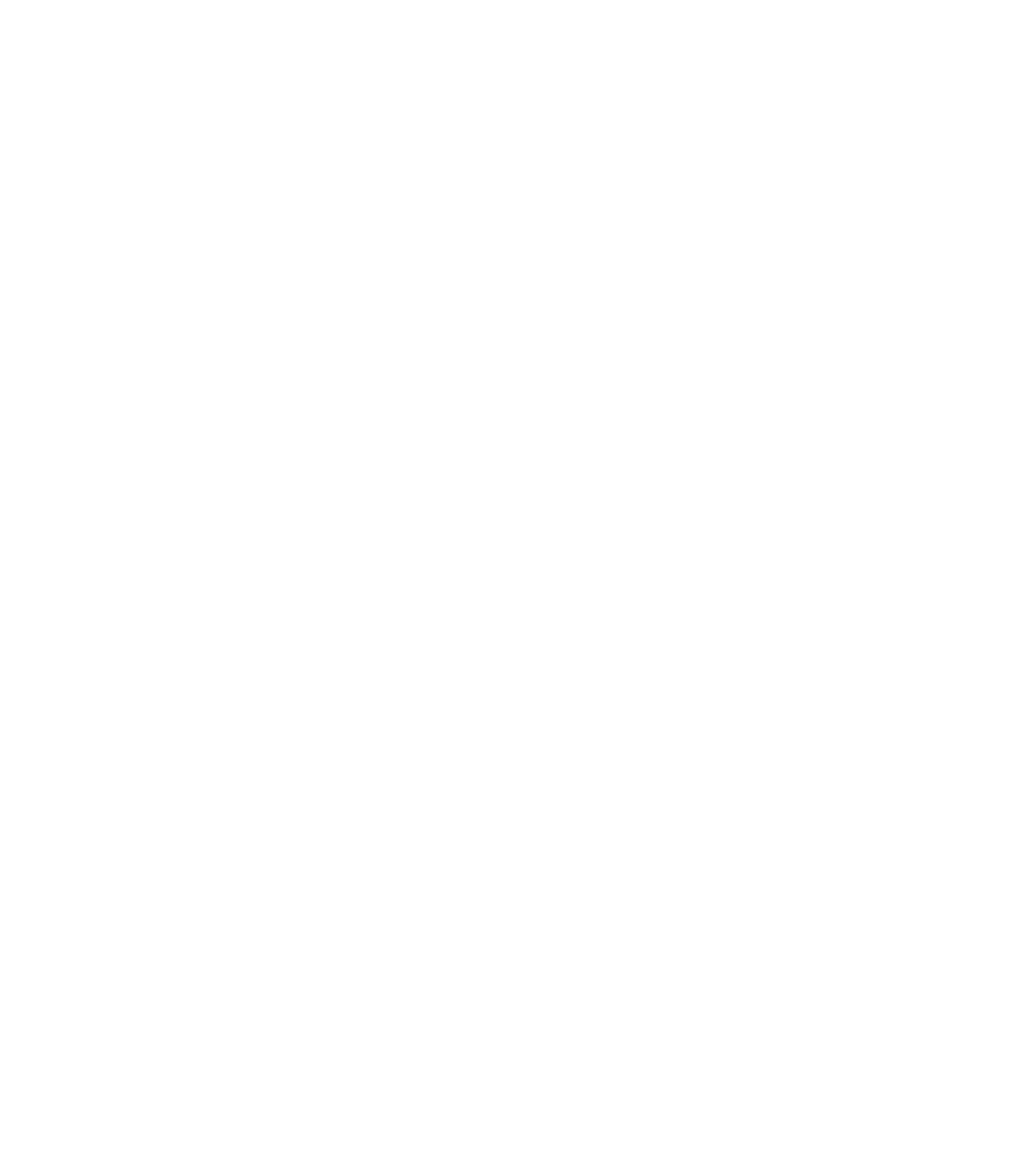
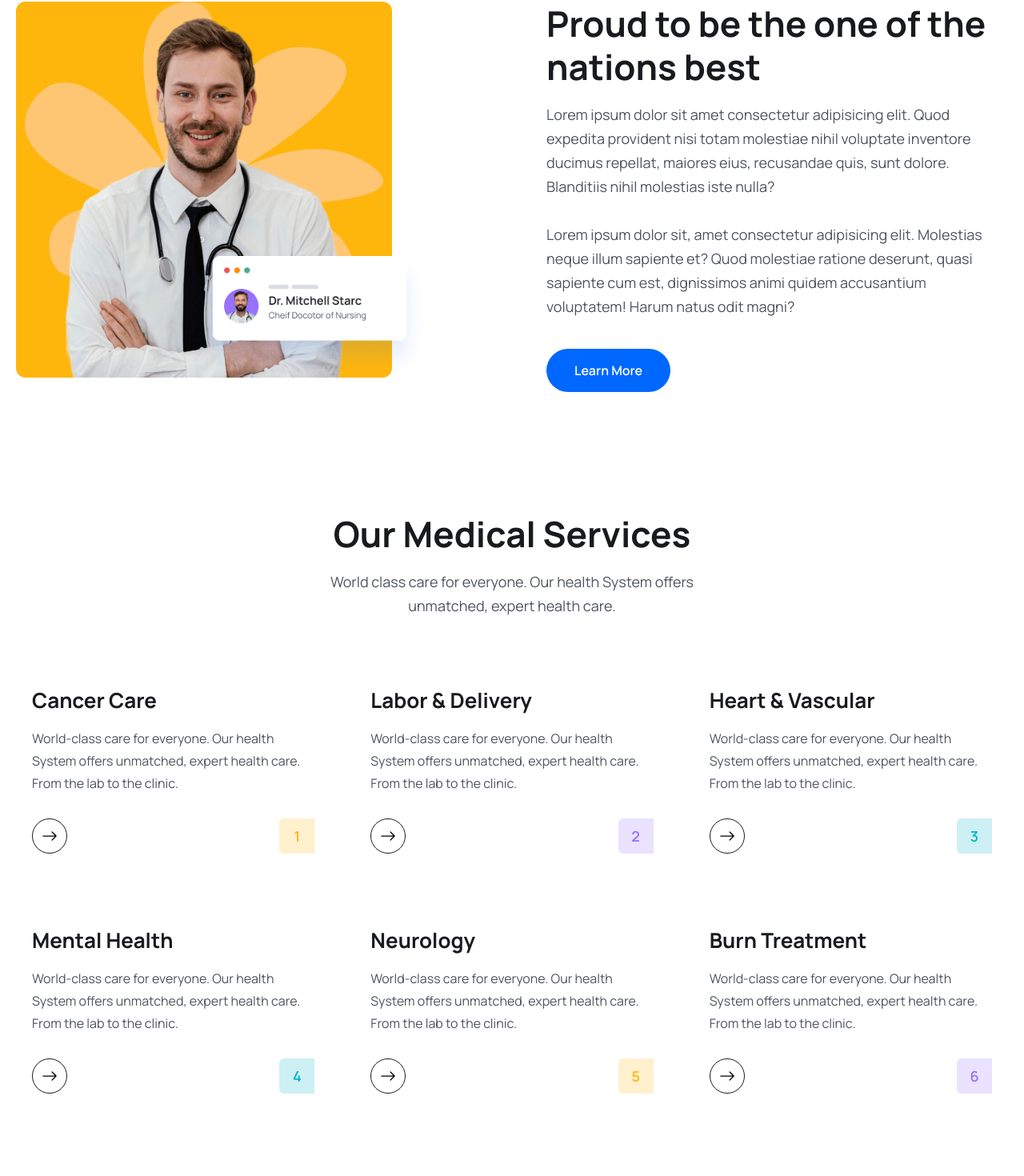
Before and after one commit to argha-paul-2002/MERN_Doctor_Booking_Frontend, a React (Vite) app: page / in a window 1280 px wide. Shown: the part 1755-3225 px from the top of the page at 80% size. Before the commit the page ends 1706 px from the top, so only its background shows below. Built offline with nearby package versions, Linux system fonts and the light colour scheme.

Commit message:
Service section designing done

```diff
--- /dev/null
+++ b/src/components/About/About.jsx
@@ -0,0 +1,40 @@
+import React from 'react';
+import aboutImg from '../../assets/images/about.png';
+import aboutCardImg from '../../assets/images/about-card.png';
+import { Link } from 'react-router-dom';
+
+const About = () => {
+  return (
+    <section>
+        <div className="container">
+            <div className="flex justify-between gap-[50px] lg:gap-[130px] xl:gap-0 flex-col lg:flex-row">
+                {/* =========== About Image ============ */}
+                <div className="relative w-3/4 lg:w-1/2 xl:w-[770px] z-10 order-2 lg:order-1">
+                    <img src={aboutImg} alt="" />
+                    <div className="absolute z-20 bottom-4 w-[200px] md:w-[300px] right-[-30%] md:right[-7%] lg:right-[22%]">
+                        <img src={aboutCardImg} alt="" />
+                    </div>
+                </div>
+
+                {/* About Content */}
+                <div className="w-full lg:w-1/2 xl:w-[670px] order-1 lg:order-2">
+                    <h2 className='heading'>
+                        Proud to be the one of the nations best
+                    </h2>
+                    <p className="text__para">
+                        Lorem ipsum dolor sit amet consectetur adipisicing elit. Quod expedita provident nisi totam molestiae nihil voluptate inventore ducimus repellat, maiores eius, recusandae quis, sunt dolore. Blanditiis nihil molestias iste nulla?
+                    </p>
+                    <p className="text__para mt-[30px]">
+                        Lorem ipsum dolor sit, amet consectetur adipisicing elit. Molestias neque illum sapiente et? Quod molestiae ratione deserunt, quasi sapiente cum est, dignissimos animi quidem accusantium voluptatem! Harum natus odit magni?
+                    </p>
+                    <Link to='/'>
+                        <button className="btn">Learn More</button>
+                    </Link>
+                </div>
+            </div>
+        </div>
+    </section>
+  )
+}
+
+export default About
--- /dev/null
+++ b/src/components/Services/ServiceCard.jsx
@@ -0,0 +1,39 @@
+import React from "react";
+import { BsArrowRight } from "react-icons/bs";
+import { Link } from "react-router-dom";
+
+const ServiceCard = ({ item, index }) => {
+  const { name, desc, bgColor, textColor } = item;
+  return (
+    <div className="py-[30px] px-3 lg:px-5">
+      <h2 className="text-[26px] leading-9 text-headingColor font-[700]">
+        {name}
+      </h2>
+      <p className="text-[16px] leading-7 font-[400px] text-textColor mt-4">
+        {desc}
+      </p>
+
+      <div className="flex items-center justify-between mt-[30px]">
+        <Link
+          to="/doctors"
+          className="w-[44px] h-[44px] rounded-full border border-solid border-[#181A1E] flex items-center justify-center group hover:bg-primaryColor hover:border-none"
+        >
+          <BsArrowRight className="group-hover:text-white w-6 h-5" />
+        </Link>
+
+        <span
+          className="w-[44px] h-[44px] flex items-center justify-center text-[18px] leading-[30px] font-[600]"
+          style={{
+            background: `${bgColor}`,
+            color: `${textColor}`,
+            borderRadius: "6px 0 0 6px",
+          }}
+        >
+          {index + 1}
+        </span>
+      </div>
+    </div>
+  );
+};
+
+export default ServiceCard;
--- /dev/null
+++ b/src/components/Services/ServiceList.jsx
@@ -0,0 +1,13 @@
+import React from 'react';
+import { services } from '../../assets/data/services';
+import ServiceCard from './ServiceCard';
+
+const ServiceList = () => {
+  return (
+    <div className='grid grid-cols-1 md:grid-cols-2 lg:grid-cols-3 gap-5 lg:gap-[30px] mt-[30px] lg:mt-[55px]'>
+      {services.map((item, index)=> <ServiceCard item={item} index={index} key={index}  />)}
+    </div>
+  )
+}
+
+export default ServiceList
--- a/src/pages/Home.jsx
+++ b/src/pages/Home.jsx
@@ -7,6 +7,8 @@
 import icon03 from '../assets/images/icon03.png';
 import { Link } from 'react-router-dom';
 import {BsArrowRight} from 'react-icons/bs'
+import About from '../components/About/About';
+import ServiceList from '../components/Services/ServiceList';
 
 const Home = () => {
   return (
@@ -148,7 +150,24 @@
         </div>
       </section>
 
+      <About />
 
+      {/* ================ Services Section Start==================== */}
+
+      <section>
+        <div className="container">
+          <div className="xl:w-[470px] mx-auto">
+            <h2 className="heading text-center">Our Medical Services</h2>
+            <p className='text__para text-center'>
+              World class care for everyone. Our health System offers unmatched, expert health care.
+            </p>
+          </div>
+
+          <ServiceList />
+        </div>
+      </section>
+
+      {/* ================ Services Section End==================== */}
 
     </>
   )
```
